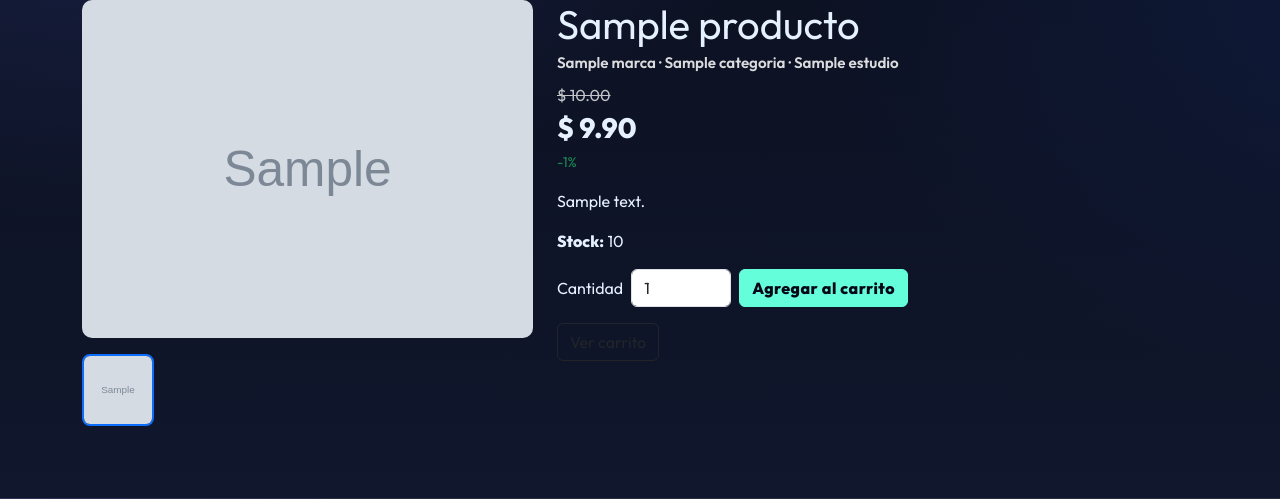
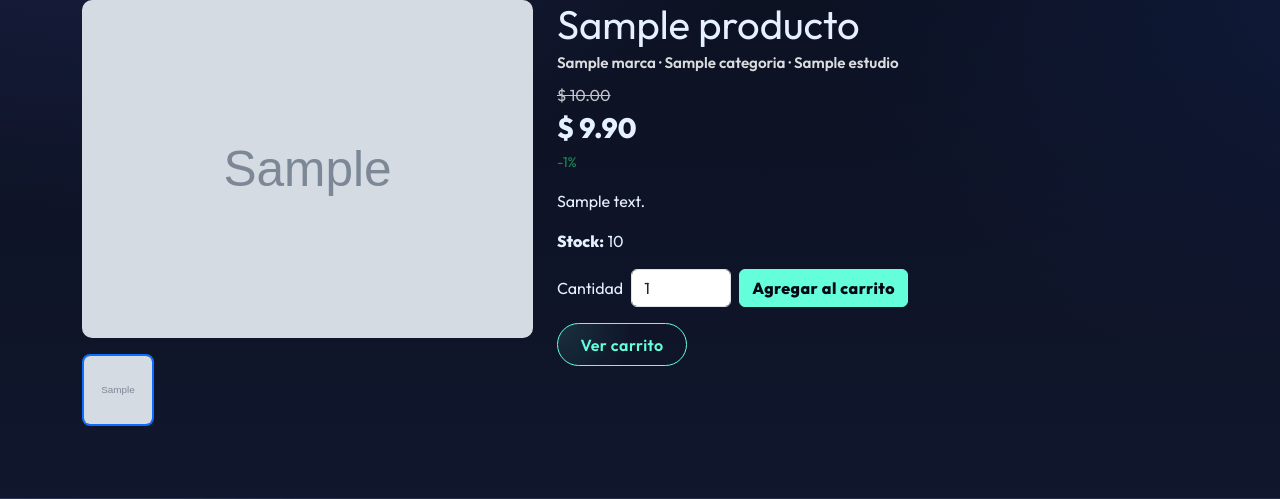
Before and after one commit to Espaik2020/tienda-django, a Django app: a page that uses catalogo/templates/catalogo/producto_detalle.html in a window 1280 px wide. Shown: the part 142-641 px from the top of the page. Run offline with Django 5.2, Linux system fonts and the light colour scheme; tables that the repository leaves empty hold one stand-in row (values such as "Sample post"); grey boxes marked "Sample" are stand-in pictures; parts of the project's set-up code (start-up, migrations or seed data) failed here and were passed over; some libraries are stand-ins or nearby versions.

Commit message:
color al boton carrito en producto detalle

```diff
--- a/catalogo/static/css/app.css
+++ b/catalogo/static/css/app.css
@@ -977,3 +977,25 @@ body{
   font-weight: 600;
   font-size: 0.95rem;
 }
+
+/* Botón secundario: Ver carrito (tema gamer) */
+.btn-outline-cart{
+  border-radius: 999px;
+  padding: .55rem 1.4rem;
+  font-weight: 600;
+  letter-spacing: .03em;
+  border: 1px solid var(--neon, #64ffda);
+  color: var(--neon, #64ffda);
+  background: transparent;
+  background-image: radial-gradient(circle at 0% 0%, rgba(100,255,218,.12), transparent 55%);
+  transition: background .2s ease, color .2s ease, box-shadow .2s ease, transform .15s ease;
+}
+
+.btn-outline-cart:hover,
+.btn-outline-cart:focus-visible{
+  color: #020617;
+  background: var(--neon, #64ffda);
+  box-shadow: 0 10px 30px rgba(100,255,218,.40);
+  transform: translateY(-1px);
+  text-decoration: none;
+}
--- a/catalogo/templates/catalogo/producto_detalle.html
+++ b/catalogo/templates/catalogo/producto_detalle.html
@@ -109,7 +109,7 @@
     {% endif %}
 
     <div class="mt-3 d-flex gap-2">
-      <a href="{% url 'carrito_detalle' %}" class="btn btn-outline-dark">Ver carrito</a>
+      <a href="{% url 'carrito_detalle' %}" class="btn btn-outline-cart">Ver carrito</a>
     </div>
   </div>
 </div>
```
